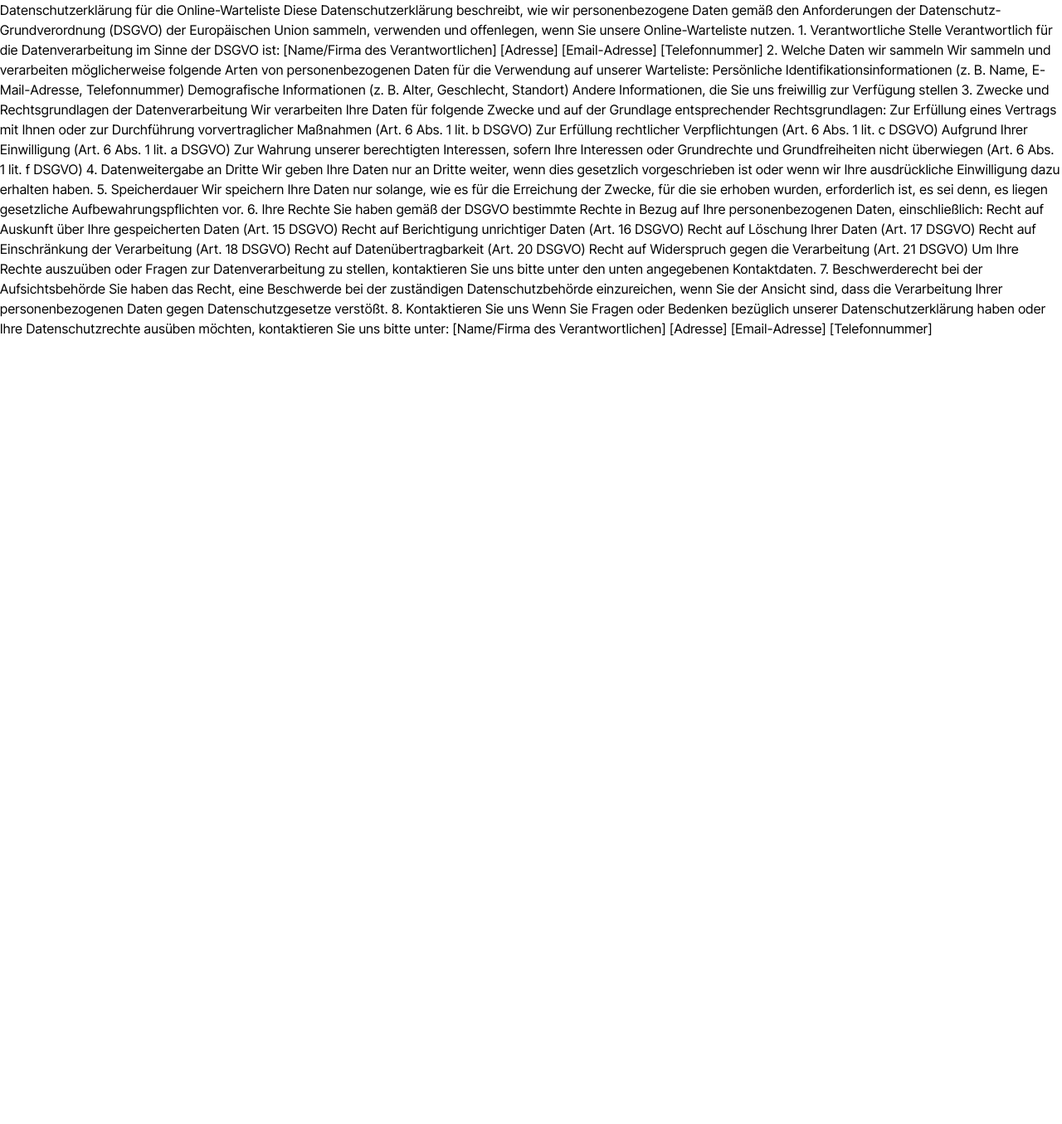
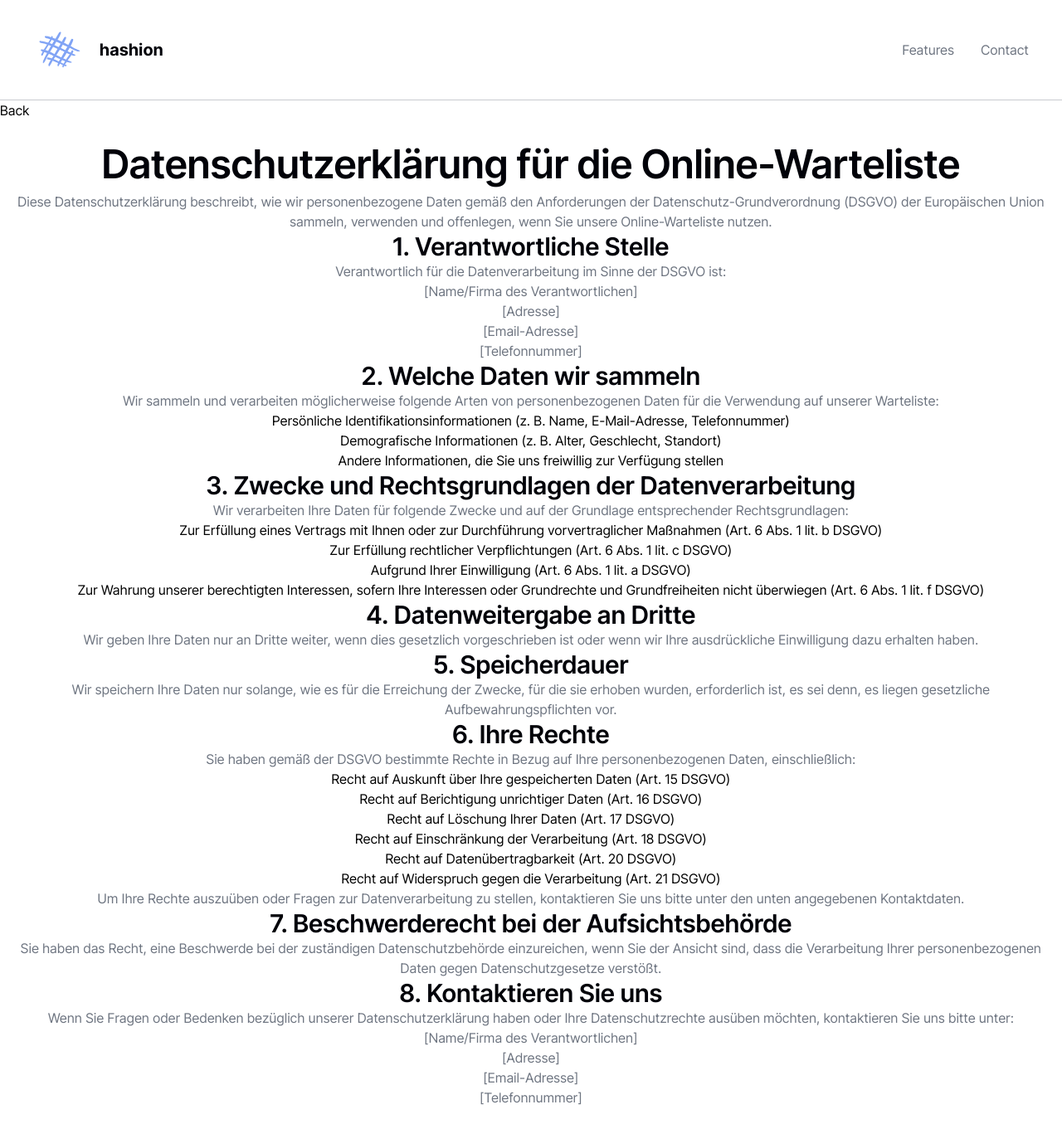
Before and after one commit to samiralibabic/hashnode-notion-integration, a Next.js app in the folder waitlist/: page /privacy in a window 1280 px wide. Shown: the whole page at 83% size. Before the commit the page ends 800 px from the top, so only its background shows below. Built offline with nearby package versions, Linux system fonts and the light colour scheme.

Commit message:
feat(waitlist): fix navigation, add footer image, format privacy page

```diff
--- a/waitlist/app/globals.css
+++ b/waitlist/app/globals.css
@@ -3,6 +3,9 @@
 @tailwind utilities;
 
 @layer base {
+  html {
+    @apply scroll-smooth;
+  }
   body {
     @apply tracking-wide;
   }
@@ -24,6 +27,7 @@
   h3 {
     @apply leading-relaxed;
   }
+
   a {
     @apply hover:text-jordy-blue;
   }
@@ -36,8 +40,19 @@
     @apply border-b border-ghost px-10 py-5;
   }
 
-  section, footer {
+  section,
+  footer {
     @apply w-screen grid grid-cols-1 text-center p-5;
   }
 
+  @media (prefers-color-scheme: dark) {
+
+    body {
+      @apply !bg-white;
+    }
+
+    .next-error-h1 {
+      border-right: 1px solid black !important;
+    }
+  }
 }
--- a/waitlist/app/privacy/page.tsx
+++ b/waitlist/app/privacy/page.tsx
@@ -1,66 +1,141 @@
+import Header from "@/components/Header";
+import Link from "next/link";
+
 export default function Privacy() {
   return (
     <>
-      Datenschutzerklärung für die Online-Warteliste
+      <Header />
+      <Link href="/">Back</Link>
 
-      Diese Datenschutzerklärung beschreibt, wie wir personenbezogene Daten gemäß den Anforderungen der Datenschutz-Grundverordnung (DSGVO) der Europäischen Union sammeln, verwenden und offenlegen, wenn Sie unsere Online-Warteliste nutzen.
+      <section>
+        <h1>Datenschutzerklärung für die Online-Warteliste</h1>
+        <p>
+          Diese Datenschutzerklärung beschreibt, wie wir personenbezogene Daten
+          gemäß den Anforderungen der Datenschutz-Grundverordnung (DSGVO) der
+          Europäischen Union sammeln, verwenden und offenlegen, wenn Sie unsere
+          Online-Warteliste nutzen.
+        </p>
 
-      1. Verantwortliche Stelle
+        <h2>1. Verantwortliche Stelle</h2>
 
+        <p>
           Verantwortlich für die Datenverarbeitung im Sinne der DSGVO ist:
+        </p>
 
-      [Name/Firma des Verantwortlichen]
-      [Adresse]
-      [Email-Adresse]
+        <p>
+          [Name/Firma des Verantwortlichen]<br />
+          [Adresse]<br />
+          [Email-Adresse]<br />
           [Telefonnummer]
+        </p>
 
-      2. Welche Daten wir sammeln
+        <h2>2. Welche Daten wir sammeln</h2>
 
-      Wir sammeln und verarbeiten möglicherweise folgende Arten von personenbezogenen Daten für die Verwendung auf unserer Warteliste:
+        <p>
+          Wir sammeln und verarbeiten möglicherweise folgende Arten von
+          personenbezogenen Daten für die Verwendung auf unserer Warteliste:
+        </p>
 
-      Persönliche Identifikationsinformationen (z. B. Name, E-Mail-Adresse, Telefonnummer)
+        <ul>
+          <li>
+            Persönliche Identifikationsinformationen (z. B. Name,
+            E-Mail-Adresse, Telefonnummer)
+          </li>
+          <li>
             Demografische Informationen (z. B. Alter, Geschlecht, Standort)
+          </li>
+          <li>
             Andere Informationen, die Sie uns freiwillig zur Verfügung stellen
-      3. Zwecke und Rechtsgrundlagen der Datenverarbeitung
+          </li>
+        </ul>
 
-      Wir verarbeiten Ihre Daten für folgende Zwecke und auf der Grundlage entsprechender Rechtsgrundlagen:
+        <h2>3. Zwecke und Rechtsgrundlagen der Datenverarbeitung</h2>
 
-      Zur Erfüllung eines Vertrags mit Ihnen oder zur Durchführung vorvertraglicher Maßnahmen (Art. 6 Abs. 1 lit. b DSGVO)
-      Zur Erfüllung rechtlicher Verpflichtungen (Art. 6 Abs. 1 lit. c DSGVO)
-      Aufgrund Ihrer Einwilligung (Art. 6 Abs. 1 lit. a DSGVO)
-      Zur Wahrung unserer berechtigten Interessen, sofern Ihre Interessen oder Grundrechte und Grundfreiheiten nicht überwiegen (Art. 6 Abs. 1 lit. f DSGVO)
-      4. Datenweitergabe an Dritte
+        <p>
+          Wir verarbeiten Ihre Daten für folgende Zwecke und auf der Grundlage
+          entsprechender Rechtsgrundlagen:
+        </p>
 
-      Wir geben Ihre Daten nur an Dritte weiter, wenn dies gesetzlich vorgeschrieben ist oder wenn wir Ihre ausdrückliche Einwilligung dazu erhalten haben.
+        <ul>
+          <li>
+            Zur Erfüllung eines Vertrags mit Ihnen oder zur Durchführung
+            vorvertraglicher Maßnahmen (Art. 6 Abs. 1 lit. b DSGVO)
+          </li>
+          <li>
+            Zur Erfüllung rechtlicher Verpflichtungen (Art. 6 Abs. 1 lit. c
+            DSGVO)
+          </li>
+          <li>Aufgrund Ihrer Einwilligung (Art. 6 Abs. 1 lit. a DSGVO)</li>
+          <li>
+            Zur Wahrung unserer berechtigten Interessen, sofern Ihre Interessen
+            oder Grundrechte und Grundfreiheiten nicht überwiegen (Art. 6 Abs. 1
+            lit. f DSGVO)
+          </li>
+        </ul>
 
-      5. Speicherdauer
+        <h2>4. Datenweitergabe an Dritte</h2>
 
-      Wir speichern Ihre Daten nur solange, wie es für die Erreichung der Zwecke, für die sie erhoben wurden, erforderlich ist, es sei denn, es liegen gesetzliche Aufbewahrungspflichten vor.
+        <p>
+          Wir geben Ihre Daten nur an Dritte weiter, wenn dies gesetzlich
+          vorgeschrieben ist oder wenn wir Ihre ausdrückliche Einwilligung dazu
+          erhalten haben.
+        </p>
 
-      6. Ihre Rechte
+        <h2>5. Speicherdauer</h2>
 
-      Sie haben gemäß der DSGVO bestimmte Rechte in Bezug auf Ihre personenbezogenen Daten, einschließlich:
+        <p>
+          Wir speichern Ihre Daten nur solange, wie es für die Erreichung der
+          Zwecke, für die sie erhoben wurden, erforderlich ist, es sei denn, es
+          liegen gesetzliche Aufbewahrungspflichten vor.
+        </p>
 
+        <h2>6. Ihre Rechte</h2>
+
+        <p>
+          Sie haben gemäß der DSGVO bestimmte Rechte in Bezug auf Ihre
+          personenbezogenen Daten, einschließlich:
+        </p>
+
+        <ul>
+          <li>
             Recht auf Auskunft über Ihre gespeicherten Daten (Art. 15 DSGVO)
-      Recht auf Berichtigung unrichtiger Daten (Art. 16 DSGVO)
-      Recht auf Löschung Ihrer Daten (Art. 17 DSGVO)
-      Recht auf Einschränkung der Verarbeitung (Art. 18 DSGVO)
-      Recht auf Datenübertragbarkeit (Art. 20 DSGVO)
-      Recht auf Widerspruch gegen die Verarbeitung (Art. 21 DSGVO)
-      Um Ihre Rechte auszuüben oder Fragen zur Datenverarbeitung zu stellen, kontaktieren Sie uns bitte unter den unten angegebenen Kontaktdaten.
+          </li>
+          <li>Recht auf Berichtigung unrichtiger Daten (Art. 16 DSGVO)</li>
+          <li>Recht auf Löschung Ihrer Daten (Art. 17 DSGVO)</li>
+          <li>Recht auf Einschränkung der Verarbeitung (Art. 18 DSGVO)</li>
+          <li>Recht auf Datenübertragbarkeit (Art. 20 DSGVO)</li>
+          <li>Recht auf Widerspruch gegen die Verarbeitung (Art. 21 DSGVO)</li>
+        </ul>
 
-      7. Beschwerderecht bei der Aufsichtsbehörde
+        <p>
+          Um Ihre Rechte auszuüben oder Fragen zur Datenverarbeitung zu stellen,
+          kontaktieren Sie uns bitte unter den unten angegebenen Kontaktdaten.
+        </p>
 
-      Sie haben das Recht, eine Beschwerde bei der zuständigen Datenschutzbehörde einzureichen, wenn Sie der Ansicht sind, dass die Verarbeitung Ihrer personenbezogenen Daten gegen Datenschutzgesetze verstößt.
+        <h2>7. Beschwerderecht bei der Aufsichtsbehörde</h2>
 
-      8. Kontaktieren Sie uns
+        <p>
+          Sie haben das Recht, eine Beschwerde bei der zuständigen
+          Datenschutzbehörde einzureichen, wenn Sie der Ansicht sind, dass die
+          Verarbeitung Ihrer personenbezogenen Daten gegen Datenschutzgesetze
+          verstößt.
+        </p>
 
-      Wenn Sie Fragen oder Bedenken bezüglich unserer Datenschutzerklärung haben oder Ihre Datenschutzrechte ausüben möchten, kontaktieren Sie uns bitte unter:
+        <h2>8. Kontaktieren Sie uns</h2>
 
-      [Name/Firma des Verantwortlichen]
-      [Adresse]
-      [Email-Adresse]
+        <p>
+          Wenn Sie Fragen oder Bedenken bezüglich unserer Datenschutzerklärung
+          haben oder Ihre Datenschutzrechte ausüben möchten, kontaktieren Sie
+          uns bitte unter:
+        </p>
+
+        <p>
+          [Name/Firma des Verantwortlichen]<br />
+          [Adresse]<br />
+          [Email-Adresse]<br />
           [Telefonnummer]
+        </p>
+      </section>
     </>
-  )
+  );
 }
--- a/waitlist/components/Features.tsx
+++ b/waitlist/components/Features.tsx
@@ -2,7 +2,7 @@
 
 export default function Features() {
   return (
-    <section className="gap-20 pb-20 bg-athens-gray">
+    <section id="features" className="gap-20 pb-20 bg-athens-gray">
       <h1 className="mt-20">Hashnode + Notion = blogging superpowers</h1>
       <h2>Some cool features</h2>
       <div className="flex gap-6 px-5">
--- a/waitlist/components/Footer.tsx
+++ b/waitlist/components/Footer.tsx
@@ -3,7 +3,7 @@
 
 export default function Footer() {
   return (
-    <footer className="gap-12">
+    <footer id="contact" className="gap-12 bg-[url('/footer-bg.svg')] bg-no-repeat bg-bottom bg-contain">
       <div className="flex justify-around text-pale-sky">
         <Link href="/imprint">Imprint</Link>
         <Link href="/privacy">Privacy Policy</Link>
--- a/waitlist/components/Header.tsx
+++ b/waitlist/components/Header.tsx
@@ -6,8 +6,8 @@
       <div className="grid grid-flow-col h-20 items-center">
         <Logo />
         <menu className="flex justify-end space-x-8 text-pale-sky">
-          <a href="#features"><li className="text-right">Features</li></a>
-          <a href="#contact"><li className="text-right">Contact</li></a>
+          <a href="/#features"><li className="text-right">Features</li></a>
+          <a href="/#contact"><li className="text-right">Contact</li></a>
         </menu>
       </div>
     </header>
--- a/waitlist/components/Logo.tsx
+++ b/waitlist/components/Logo.tsx
@@ -1,18 +1,22 @@
 import Image from "next/image";
+import Link from "next/link";
 
 export default function Logo() {
   return (
     <div className="flex items-center">
-      <div className="relative w-16 h-16 mr-4">
+      <Link href="/" className="relative w-16 h-16 mr-4">
         <Image
           src="/logo-icon.svg"
           alt="Hasion logo"
           fill
         />
-      </div>
-      <span className="grid items-center h-10 text-xl text-black-pearl font-bold tracking-wide">
+      </Link>
+      <Link
+        href="/"
+        className="grid items-center h-10 text-xl text-black-pearl font-bold tracking-wide"
+      >
         hashion
-      </span>
+      </Link>
     </div>
   );
 }
```
Also changed, not shown: waitlist/public/footer-bg.svg (added). Lines whose indentation alone changed are shown as unchanged.
